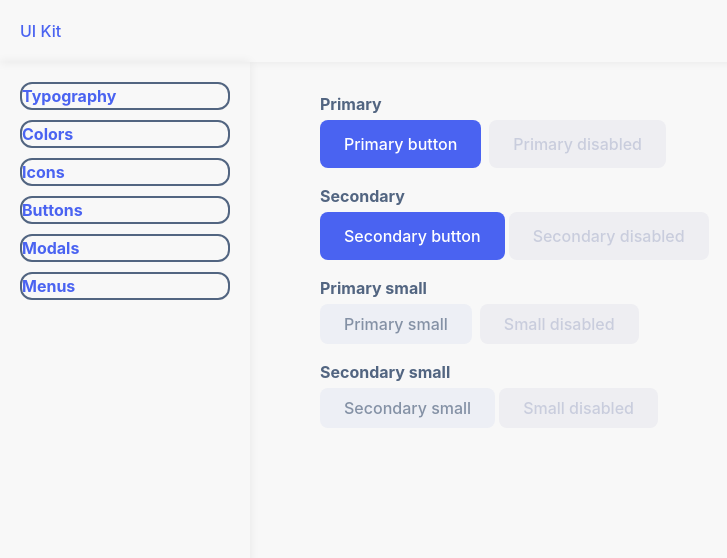
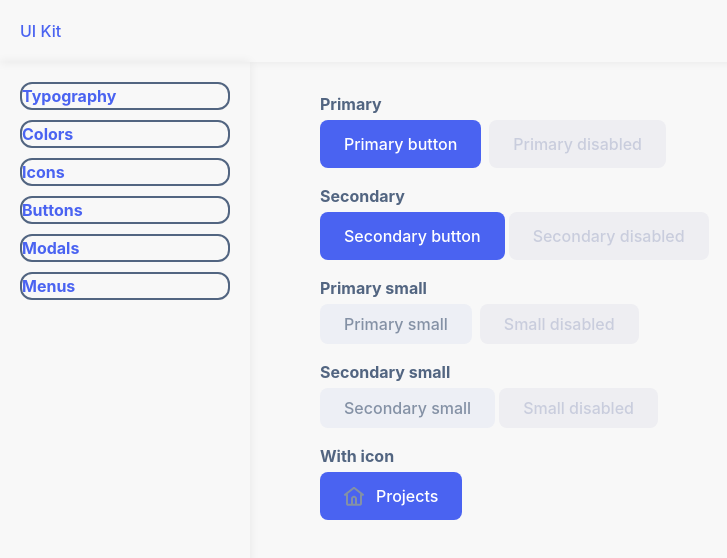
Before and after one commit to AlexStek/unit-ui-kit, a Vue app: page /buttons in a window 1280 px wide. Shown: the top 558 px of the page, without its empty margins (0-727 px from the left). Built offline with nearby package versions, Linux system fonts and the light colour scheme.

Commit message:
button with icon

```diff
--- a/src/views/buttons.vue
+++ b/src/views/buttons.vue
@@ -51,6 +51,13 @@
       disabled
     />
   </div>
+  <h2 class="font-bold mt-4 mb-1">With icon</h2>
+  <UButton
+    label="Projects"
+    class="mr-2"
+  >
+    <img class="icon mr-3" src="/icons/menu/projects.svg" alt="">
+  </UButton>
 </template>
 
 <script setup lang="ts">
```
Also changed, not shown: src/components/buttons/UButton.vue (indentation only).
